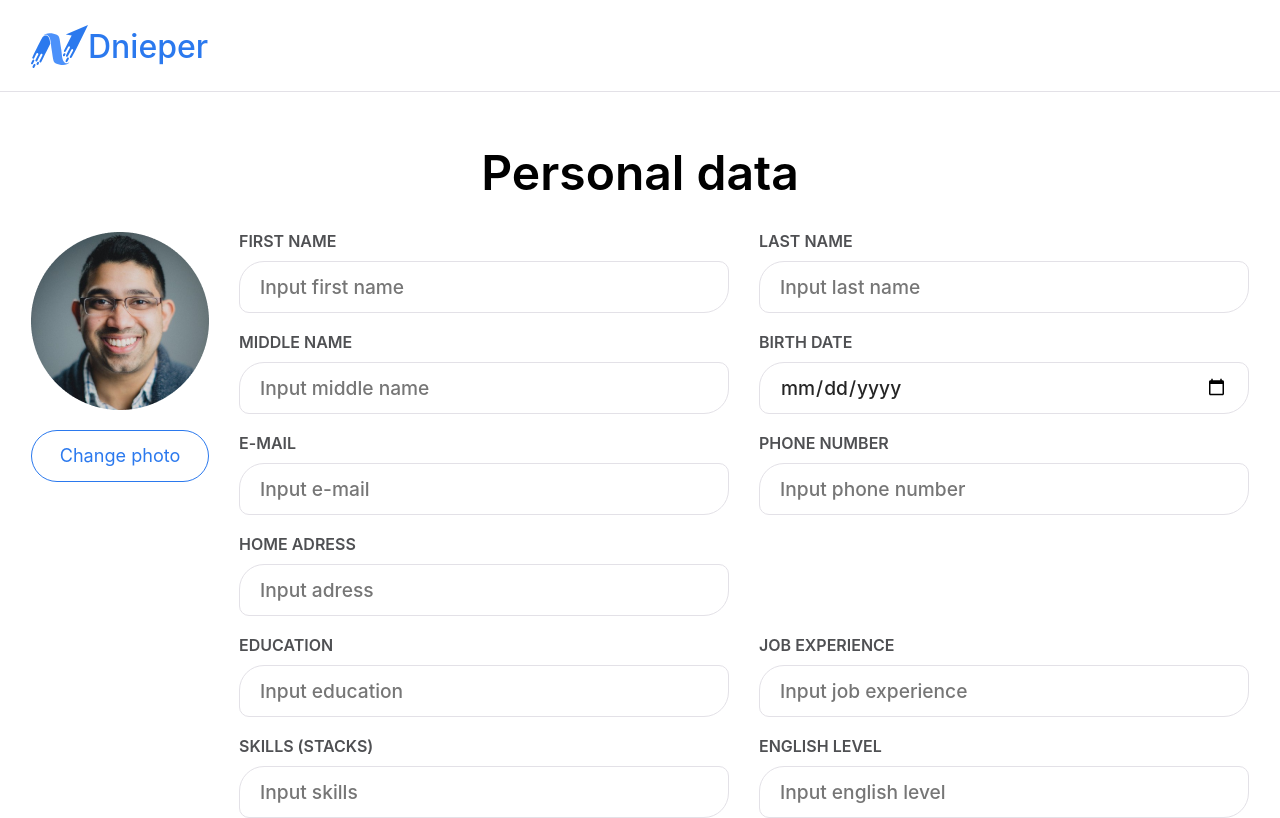
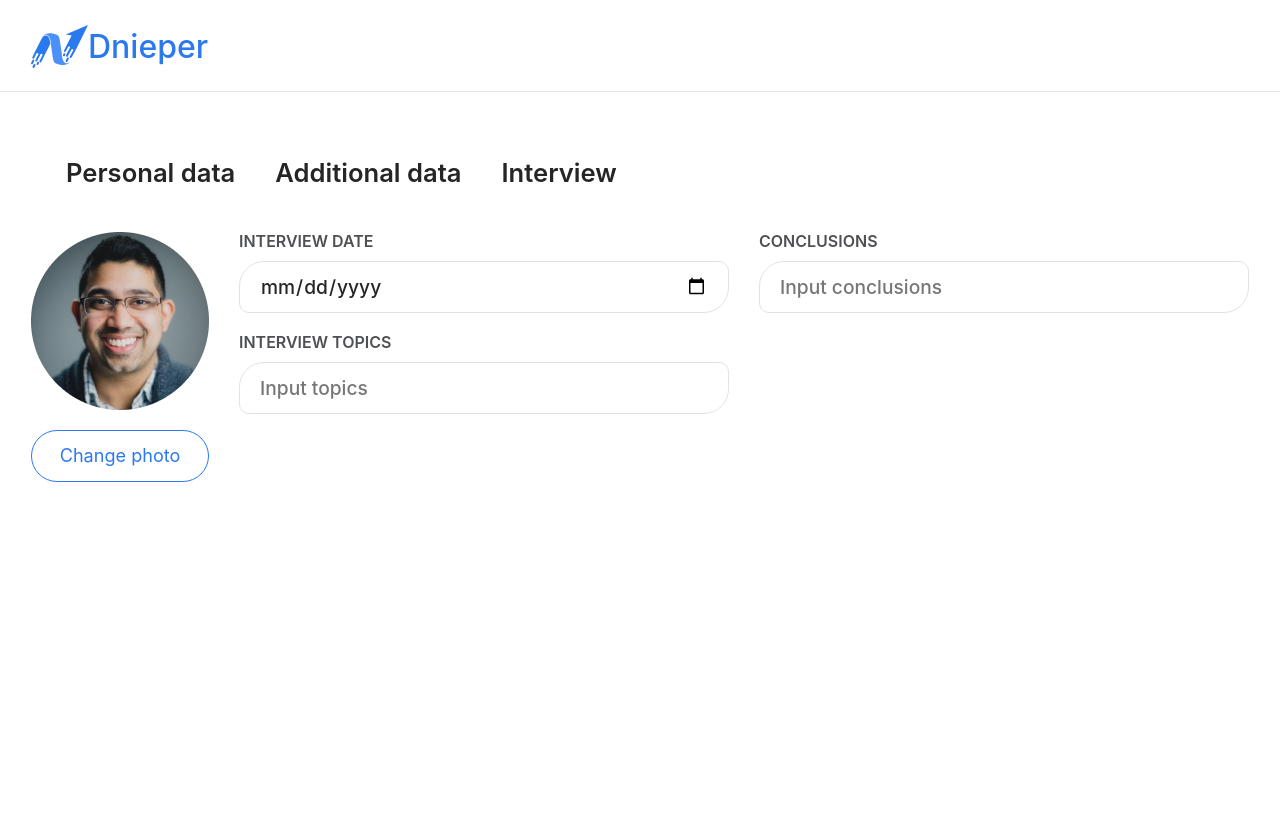
Before and after one commit to Dallas1510/profilePage, a React (Create React App) app: page /interview in a window 1280 px wide. Shown: the top 818 px of the page. Built offline with nearby package versions, Linux system fonts and the light colour scheme.

Commit message:
started to do routes

```diff
--- /dev/null
+++ b/src/components/NavPanel/NavPanel.jsx
@@ -0,0 +1,13 @@
+import React from 'react';
+import { NavLink } from 'react-router-dom';
+import classes from './NavPanel.module.scss';
+
+export default function NavPanel() {
+  return (
+    <div className={classes.navPanel}>
+      <NavLink className={classes.link} to='/personal-data'>Personal data</NavLink>
+      <NavLink className={classes.link} to='/additional-data'>Additional data</NavLink>
+      <NavLink className={classes.link} to='/interview'>Interview</NavLink>
+    </div>
+  );
+}
--- /dev/null
+++ b/src/components/NavPanel/NavPanel.module.scss
@@ -0,0 +1,24 @@
+.navPanel{
+	display: flex;
+	font-weight: 600;
+	font-size: 1.6em;
+	text-align: center;
+	line-height: 59px;
+	margin: 0;
+	padding: 0 35px;
+}
+
+.link{
+	display: block;
+	margin-right: 40px;
+	color: #252525;
+	text-decoration: none;
+}
+
+.active::after{
+	content: '';
+	display: block;
+	width: 100%;
+	height: 1px;
+	background-color: #2B79EE;
+}
--- a/src/components/PersonDetails/PersonDetails.jsx
+++ b/src/components/PersonDetails/PersonDetails.jsx
@@ -1,4 +1,5 @@
 import React from 'react'
+import { Routes, Route } from 'react-router-dom'
 import AdditionalData from '../pages/AdditionalData/AdditionalData'
 import Interview from '../pages/Interview/Interview'
 import PersonalData from '../pages/Personal data/PersonalData'
@@ -7,9 +8,11 @@ import classes from './PersonDetails.module.scss'
 export default function PersonDetails() {
 	return (
 		<div className={classes.PersonDetailsWrapp}>
-			<PersonalData/>
-			<AdditionalData/>
-			<Interview/>
+			<Routes>
+				<Route path='/personal-data' element={<PersonalData/>}/>
+				<Route path='/additional-data' element={<AdditionalData/>}/>
+				<Route path='/interview' element={<Interview/>}/>
+			</Routes>
 		</div>
 	)
 }
--- a/src/components/ProfileInfo/ProfileInfo.jsx
+++ b/src/components/ProfileInfo/ProfileInfo.jsx
@@ -1,12 +1,12 @@
 import React from 'react';
 import PersonInfo from '../PersonInfo/PersonInfo';
-import Title from '../Title/Title';
+import NavPanel from '../NavPanel/NavPanel';
 import classes from './ProfileInfo.module.scss'
 
 export default function ProfileInfo() {
   return (
     <div className={classes.profile}>
-      <Title title='Personal data'/>
+      <NavPanel />
 			<PersonInfo/>
     </div>
   );
--- a/src/components/Title/Title.jsx
+++ /dev/null
@@ -1,8 +0,0 @@
-import React from 'react';
-import classes from './Title.module.scss'
-
-export default function Title({title}) {
-	return (
-		<h2 className={classes.title}>{title}</h2>
-	)
-}
--- a/src/components/Title/Title.module.scss
+++ /dev/null
@@ -1,7 +0,0 @@
-.title{
-	font-weight: 600;
-	font-size: 3rem;
-	text-align: center;
-	line-height: 59px;
-	margin: 0;
-}
```
